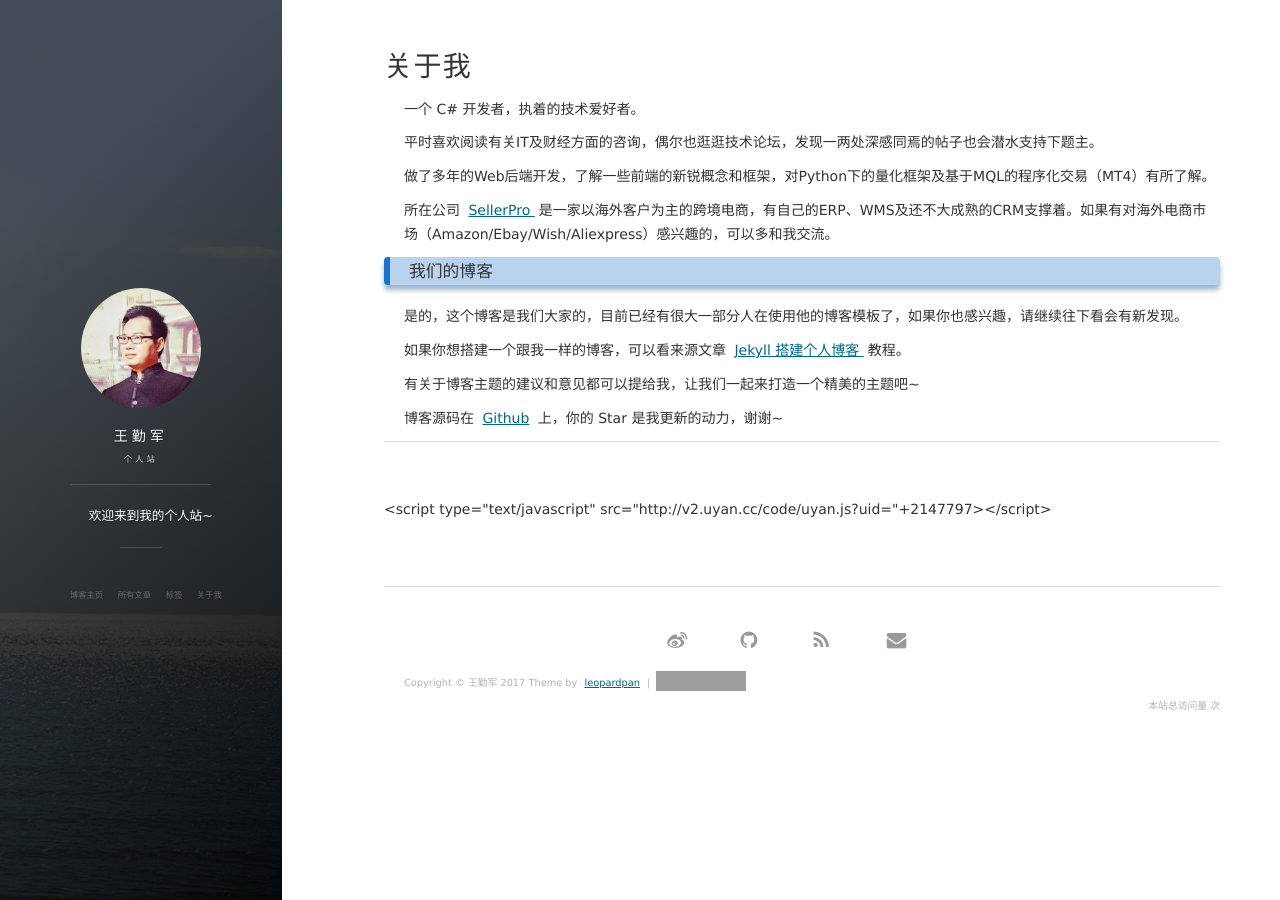
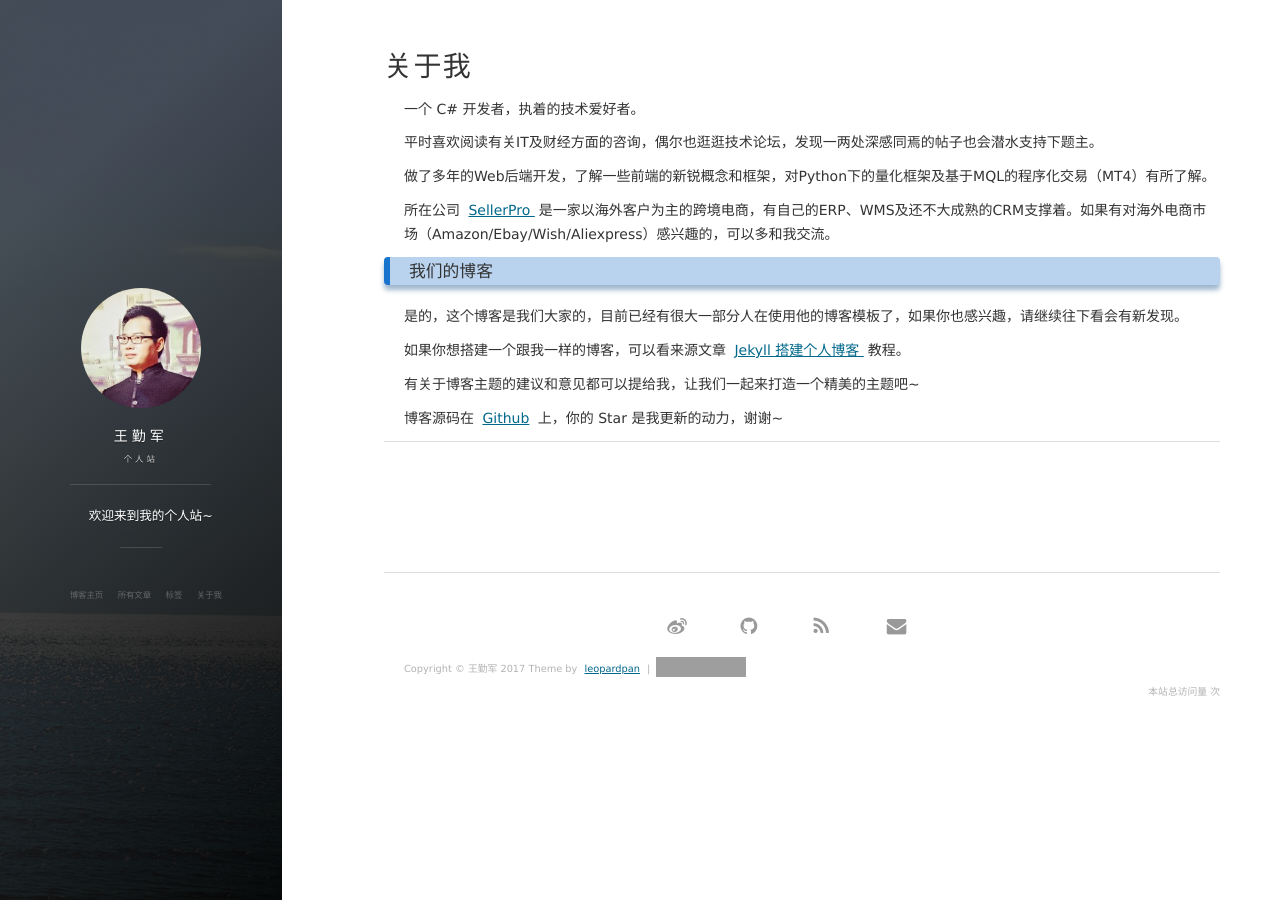
Before and after one commit to ridgew/ridgew.github.io, a Jekyll site: the page built from about.md, in a window 1280 px wide. Built offline with Jekyll 4.4.1, drawn with Linux system fonts in a browser that asks for light colours; nearby versions of some CDN libraries; comment, search, counter and statistics services are not loaded; some of the changed lines change nothing that is shown; grey boxes are pictures that could not be loaded.

Commit message:
test comments.html

```diff
--- a/_includes/comments.html
+++ b/_includes/comments.html
@@ -2,9 +2,7 @@
 
   {% if site.comment.uyan %}
     <div id="uyan_frame"></div>
-
-    <script type="text/javascript" src="http://v2.uyan.cc/code/uyan.js?uid="+{{ site.comment.uyan }}></script>
-
+    <script type="text/javascript" src="http://v2.uyan.cc/code/uyan.js?uid={{ site.comment.uyan }}"></script>
   {% elsif site.comment.disqus %}
     <div id="disqus_thread"></div>
     <script>
```
